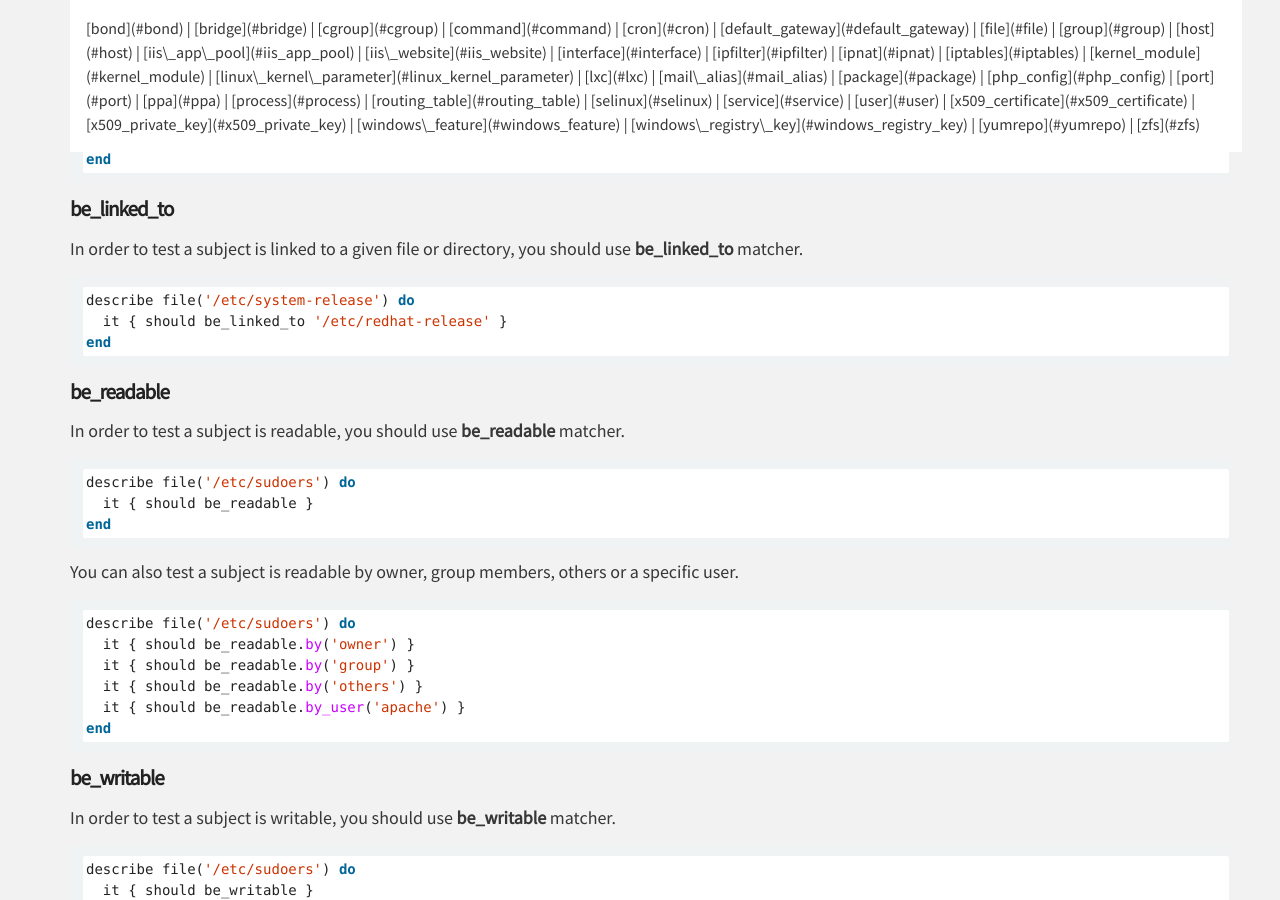
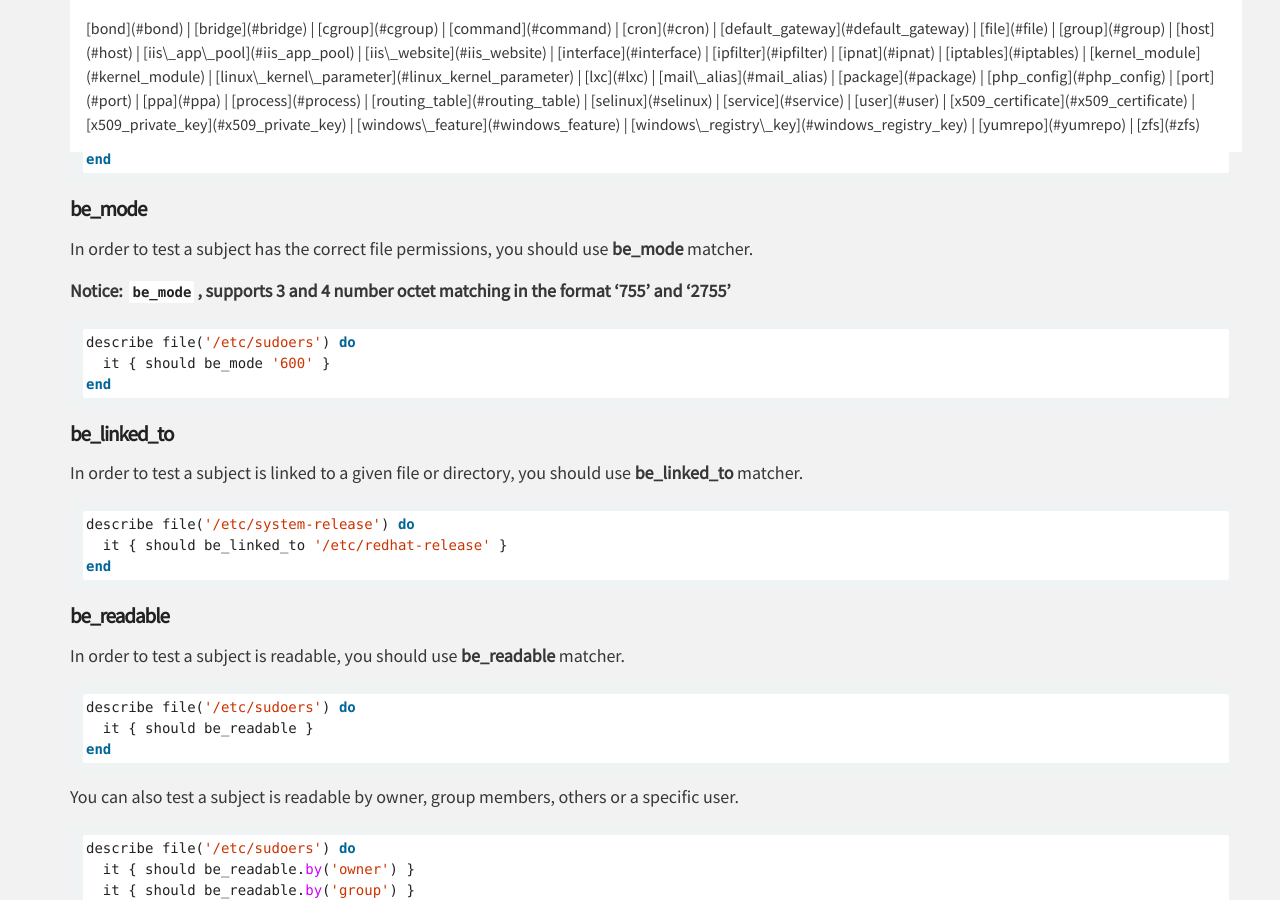
Before and after one commit to serverspec/serverspec.github.io, a Jekyll site: the page built from resource_types.md, in a window 1280 px wide and 900 px high, scrolled down 4754 px. Built offline with Jekyll 4.4.1, drawn with Linux system fonts in a browser that asks for light colours; nearby versions of some CDN libraries; Markdown is read by kramdown in place of the engine named in the settings.

Commit message:
added be_mode documentaion as the octet matching is not coverd

````diff
--- a/_includes/file.md
+++ b/_includes/file.md
@@ -102,6 +102,18 @@ In order to test a subject is grouped into a given group, you should use **be\_g
 ```ruby
 describe file('/etc/sudoers') do
   it { should be_grouped_into 'wheel' }
+end
+```
+
+#### be\_mode
+
+In order to test a subject has the correct file permissions, you should use **be\_mode** matcher.
+
+**Notice: ``be_mode``, supports 3 and 4 number octet matching in the format '755' and '2755'**
+
+```ruby
+describe file('/etc/sudoers') do
+  it { should be_mode '600' }
 end
 ```
 
````
